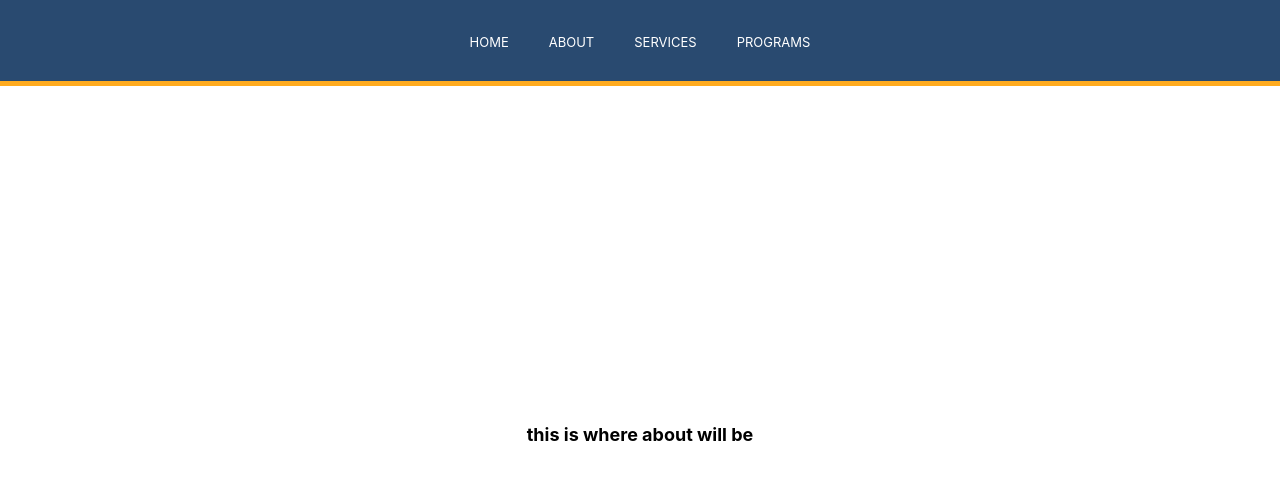
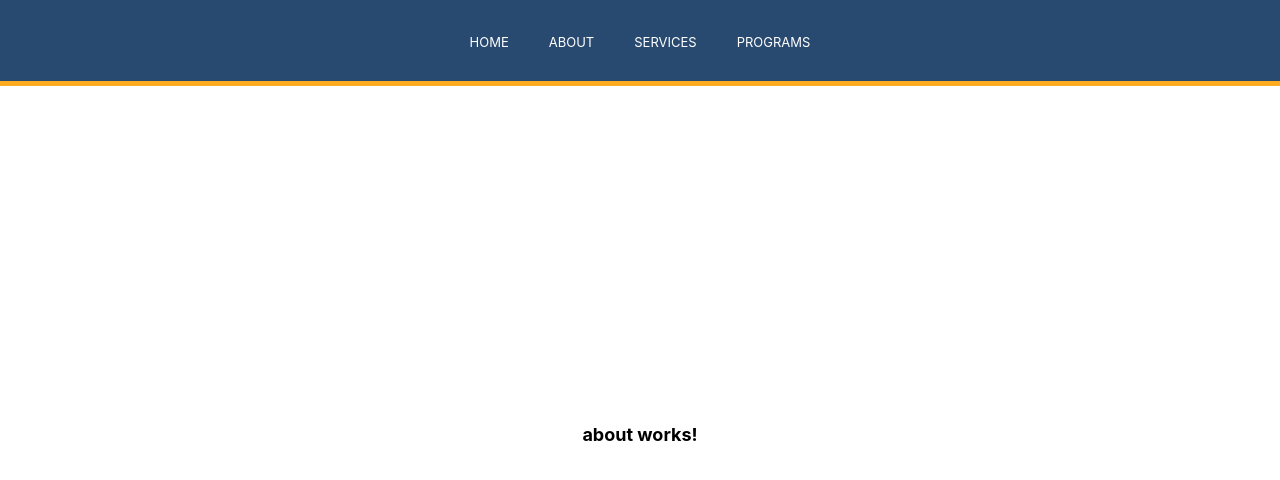
Before and after one commit to thirdyraza/wsat-web-app, an Angular app: page /about in a window 1280 px wide. Shown: the top 480 px of the page. Built offline with nearby package versions, Linux system fonts and the light colour scheme.

Commit message:
Update about.component.html

```diff
--- a/src/app/about/about.component.html
+++ b/src/app/about/about.component.html
@@ -1 +1 @@
-<h1>this is where about will be</h1>
+<h1>about works!</h1>
```
